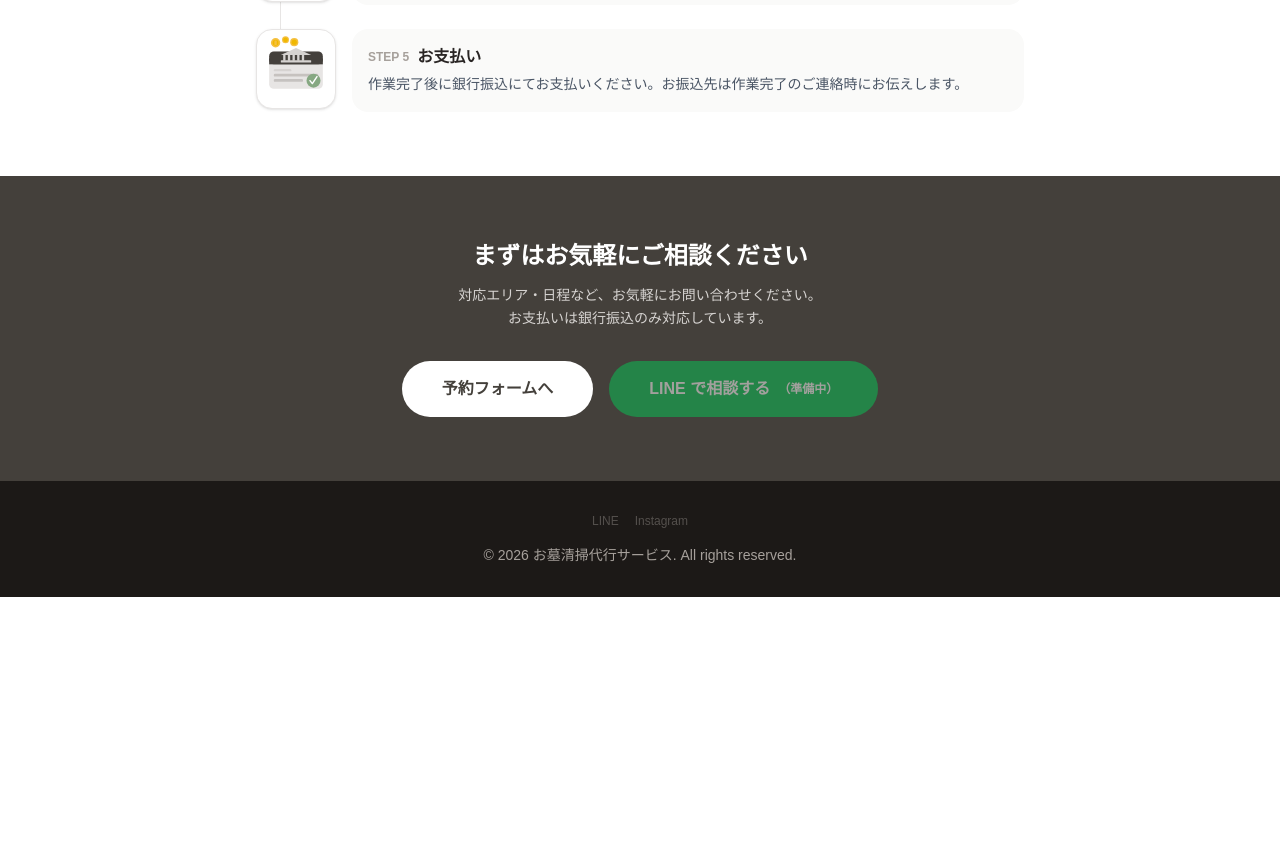
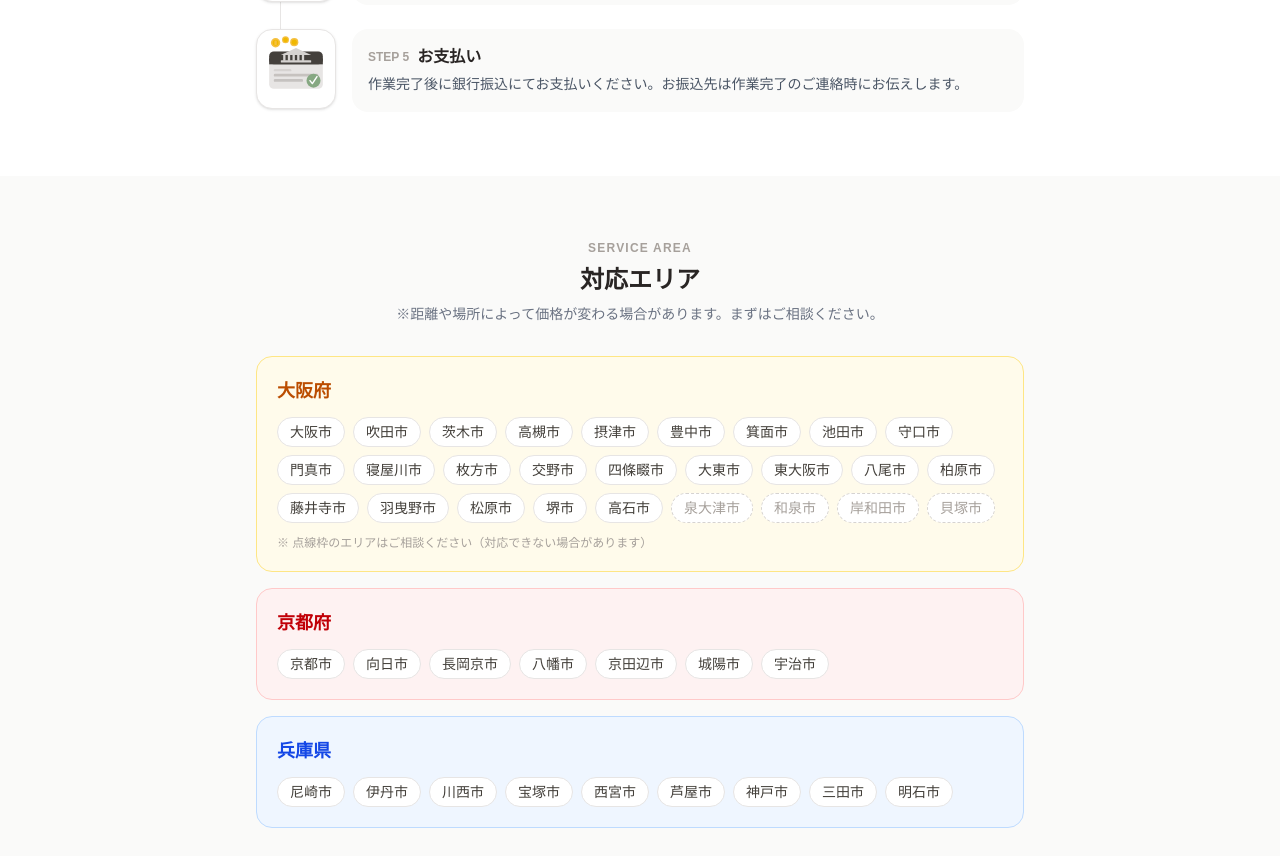
Before and after one commit to kkishi0724-os/grave-cleaning, a Next.js app: page / in a window 1280 px wide. Shown: the part 2784-3640 px from the top of the page. Before the commit the page ends 3381 px from the top, so only its background shows below. Built offline with nearby package versions, Linux system fonts and the light colour scheme.

Commit message:
feat: 対応エリア追加・電話対応OKの文言を追加

```diff
--- a/app/page.tsx
+++ b/app/page.tsx
@@ -59,7 +59,7 @@ const steps = [
   {
     Illust: IllustBooking,
     title: "ご予約・ご相談",
-    desc: "LINEまたはお問い合わせフォームからご連絡ください。墓所の場所やご希望をお聞きします。",
+    desc: "LINE・フォーム・お電話、どこからでもご連絡ください。墓所の場所やご希望をお聞きします。",
   },
   {
     Illust: IllustCalendar,
@@ -299,19 +299,76 @@ export default function Home() {
           </div>
         </section>
 
+        {/* Service Area */}
+        <section className="py-16 px-4 bg-stone-50" id="area">
+          <div className="max-w-3xl mx-auto">
+            <p className="text-center text-xs font-bold text-stone-400 tracking-widest uppercase mb-2">Service Area</p>
+            <h2 className="text-2xl font-bold text-center text-stone-800 mb-2">対応エリア</h2>
+            <p className="text-center text-gray-500 text-sm mb-8">
+              ※距離や場所によって価格が変わる場合があります。まずはご相談ください。
+            </p>
+            <div className="space-y-4">
+              {[
+                {
+                  pref: "大阪府",
+                  color: "bg-amber-50 border-amber-200",
+                  headColor: "text-amber-700",
+                  cities: ["大阪市", "吹田市", "茨木市", "高槻市", "摂津市", "豊中市", "箕面市", "池田市", "守口市", "門真市", "寝屋川市", "枚方市", "交野市", "四條畷市", "大東市", "東大阪市", "八尾市", "柏原市", "藤井寺市", "羽曳野市", "松原市", "堺市", "高石市"],
+                  uncertain: ["泉大津市", "和泉市", "岸和田市", "貝塚市"],
+                },
+                {
+                  pref: "京都府",
+                  color: "bg-red-50 border-red-200",
+                  headColor: "text-red-700",
+                  cities: ["京都市", "向日市", "長岡京市", "八幡市", "京田辺市", "城陽市", "宇治市"],
+                  uncertain: [],
+                },
+                {
+                  pref: "兵庫県",
+                  color: "bg-blue-50 border-blue-200",
+                  headColor: "text-blue-700",
+                  cities: ["尼崎市", "伊丹市", "川西市", "宝塚市", "西宮市", "芦屋市", "神戸市", "三田市", "明石市"],
+                  uncertain: [],
+                },
+              ].map((area) => (
+                <div key={area.pref} className={`rounded-2xl border p-5 ${area.color}`}>
+                  <h3 className={`font-bold text-lg mb-3 ${area.headColor}`}>{area.pref}</h3>
+                  <div className="flex flex-wrap gap-2">
+                    {area.cities.map((city) => (
+                      <span key={city} className="bg-white text-stone-700 text-sm px-3 py-1 rounded-full border border-stone-200">
+                        {city}
+                      </span>
+                    ))}
+                    {area.uncertain.map((city) => (
+                      <span key={city} className="bg-white text-stone-400 text-sm px-3 py-1 rounded-full border border-dashed border-stone-300">
+                        {city}
+                      </span>
+                    ))}
+                  </div>
+                  {area.uncertain.length > 0 && (
+                    <p className="text-xs text-stone-400 mt-3">
+                      ※ 点線枠のエリアはご相談ください（対応できない場合があります）
+                    </p>
+                  )}
+                </div>
+              ))}
+            </div>
+          </div>
+        </section>
+
         {/* CTA */}
         <section className="py-16 px-4 bg-stone-700 text-white text-center">
           <h2 className="text-2xl font-bold mb-3">まずはお気軽にご相談ください</h2>
           <p className="text-stone-300 mb-8 text-sm leading-relaxed">
-            対応エリア・日程など、お気軽にお問い合わせください。<br />
-            お支払いは銀行振込のみ対応しています。
+            LINE・フォーム・お電話、どこからでもお気軽にどうぞ。<br />
+            対応エリア・日程・料金など、何でもお聞きください。
           </p>
           <div className="flex flex-col sm:flex-row items-center justify-center gap-4">
             <Link
               href="/booking"
               className="inline-block bg-white text-stone-700 px-10 py-4 rounded-full font-bold hover:bg-stone-100 transition-colors"
             >
-              予約フォームへ
+              フォームで相談・予約
             </Link>
             <button
               className="inline-flex items-center gap-2 bg-[#06C755] text-white px-10 py-4 rounded-full font-bold opacity-50 cursor-not-allowed"
@@ -321,6 +378,7 @@ export default function Home() {
               <span className="text-xs">（準備中）</span>
             </button>
           </div>
+          <p className="text-stone-400 text-sm mt-6">お電話でのご相談も受け付けています（番号は準備中）</p>
         </section>
       </main>
 
```
